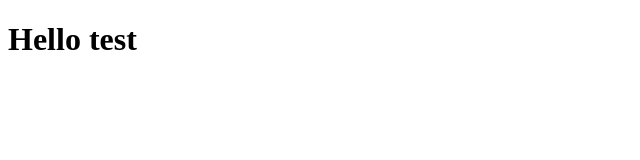
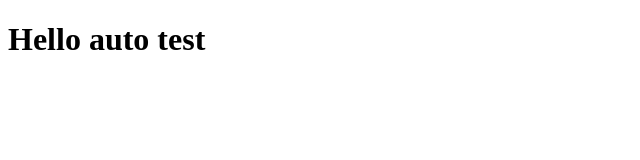
Before and after one commit to VladimirAlbrekht/MakeupLanding, a plain HTML site: page index.html in a window 1280 px wide. Shown: the whole page, without its empty margins (0-640 px from the left). Drawn offline with Linux system fonts and the light colour scheme.

Commit message:
Update index.html

```diff
--- a/index.html
+++ b/index.html
@@ -4,7 +4,7 @@
     <meta charset="UTF-8">
     <meta name="viewport" content="width=device-width, initial-scale=1.0">
     <title>Test deploy</title>
-    <h1>Hello test</h1>
+    <h1>Hello auto test</h1>
 </head>
 <body>
 
```
